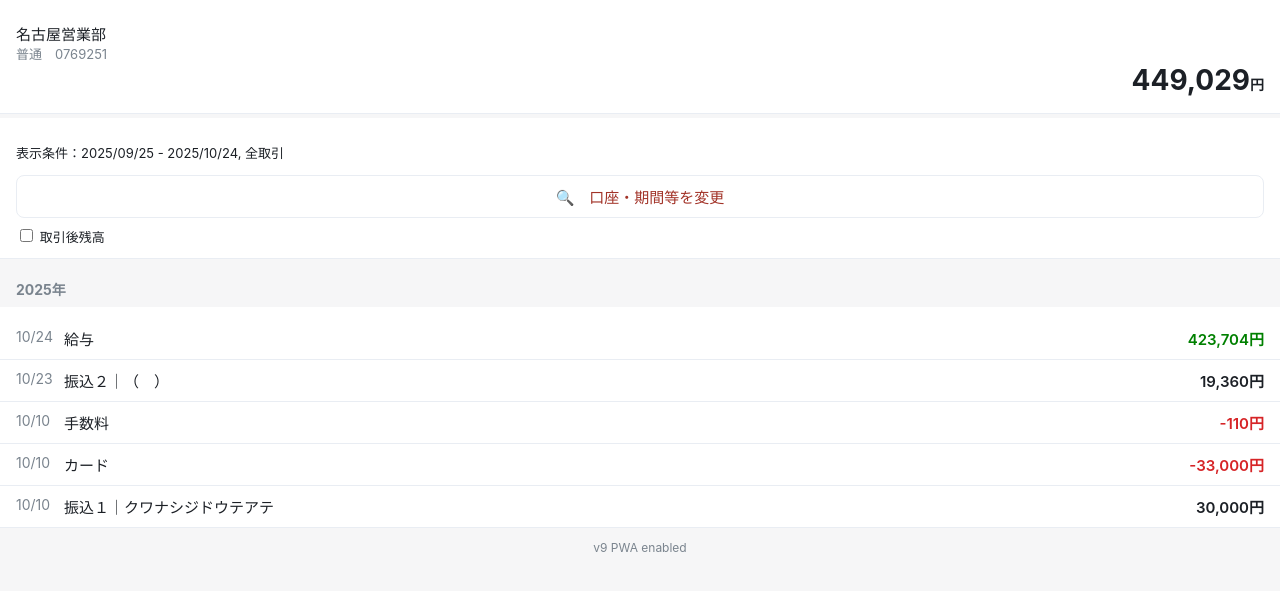
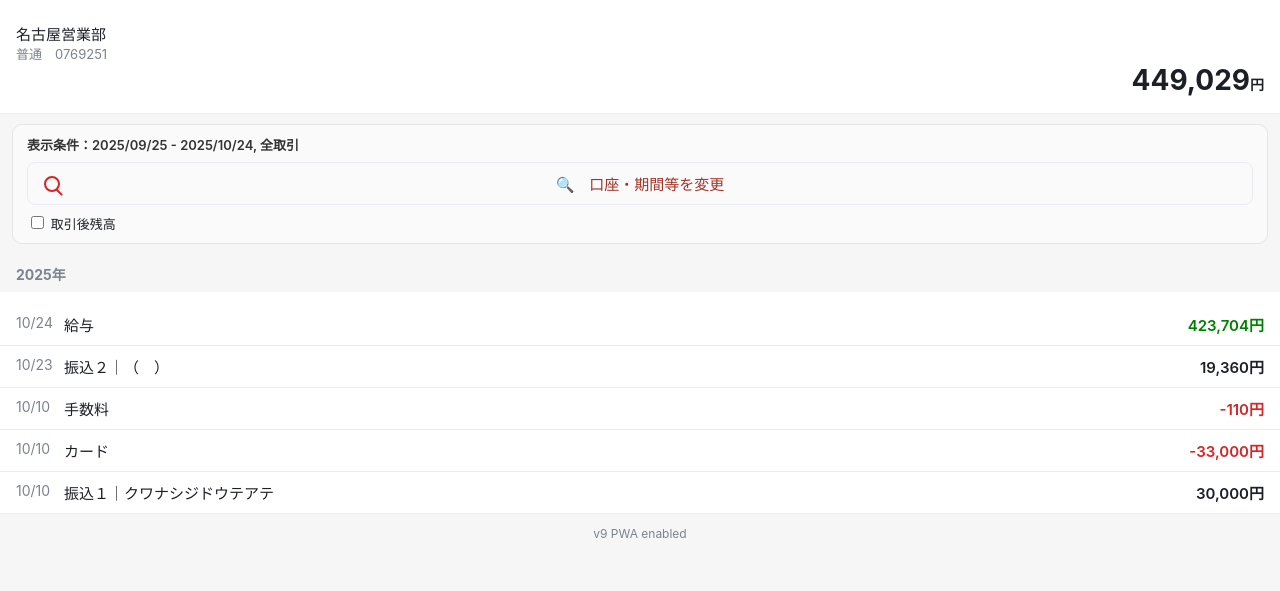
Before and after one commit to HAMA47pwa/Th, a plain HTML site: page index.html in a window 1280 px wide. Shown: the part 45-636 px from the top of the page. Drawn offline with Linux system fonts and the light colour scheme.

Commit message:
Update style.css

```diff
--- a/style.css
+++ b/style.css
@@ -83,11 +83,64 @@ body {
 }
 
 .filter {
-  background: var(--card);
-  margin-top: 4px;
-  padding: 12px 16px;
+  background: #fafafa;            /* 薄いグレー背景 */
+  border: 1px solid #e5e5e5;      /* 枠線 */
+  border-radius: 10px;            /* 角丸 */
+  padding: 10px 14px;
+  margin: 10px 12px 12px;         /* 周囲の余白 */
   font-size: 13px;
-  border-bottom: 1px solid var(--line);
+}
+
+/* 表示条件：〜 の文字 */
+.filter p {
+  font-weight: 600;
+  color: #333;
+  margin: 0 0 6px;
+}
+
+/* 「口座・期間等を変更」ボタン */
+.search-btn {
+  position: relative;
+  background: #fff;
+  border: 1px solid #e5e5e5;
+  border-radius: 10px;
+  font-size: 15px;
+  width: 100%;
+  padding: 10px 12px 10px 42px;
+  display: flex;
+  align-items: center;
+  justify-content: flex-start;
+  color: var(--brand-ink);
+  margin: 8px 0;
+}
+.search-btn::first-letter {
+  color: transparent;
+}
+
+/* 虫眼鏡アイコン */
+.search-btn::before {
+  content: "";
+  position: absolute;
+  left: 16px;
+  top: 50%;
+  transform: translateY(-50%);
+  width: 16px;
+  height: 16px;
+  border: 2px solid var(--brand);
+  border-radius: 50%;
+  box-sizing: border-box;
+}
+.search-btn::after {
+  content: "";
+  position: absolute;
+  left: 28px;
+  top: calc(50% + 4px);
+  width: 9px;
+  height: 2px;
+  background: var(--brand);
+  transform: rotate(45deg);
+  transform-origin: left center;
+  border-radius: 1px;
 }
 
 .search-btn {
```
